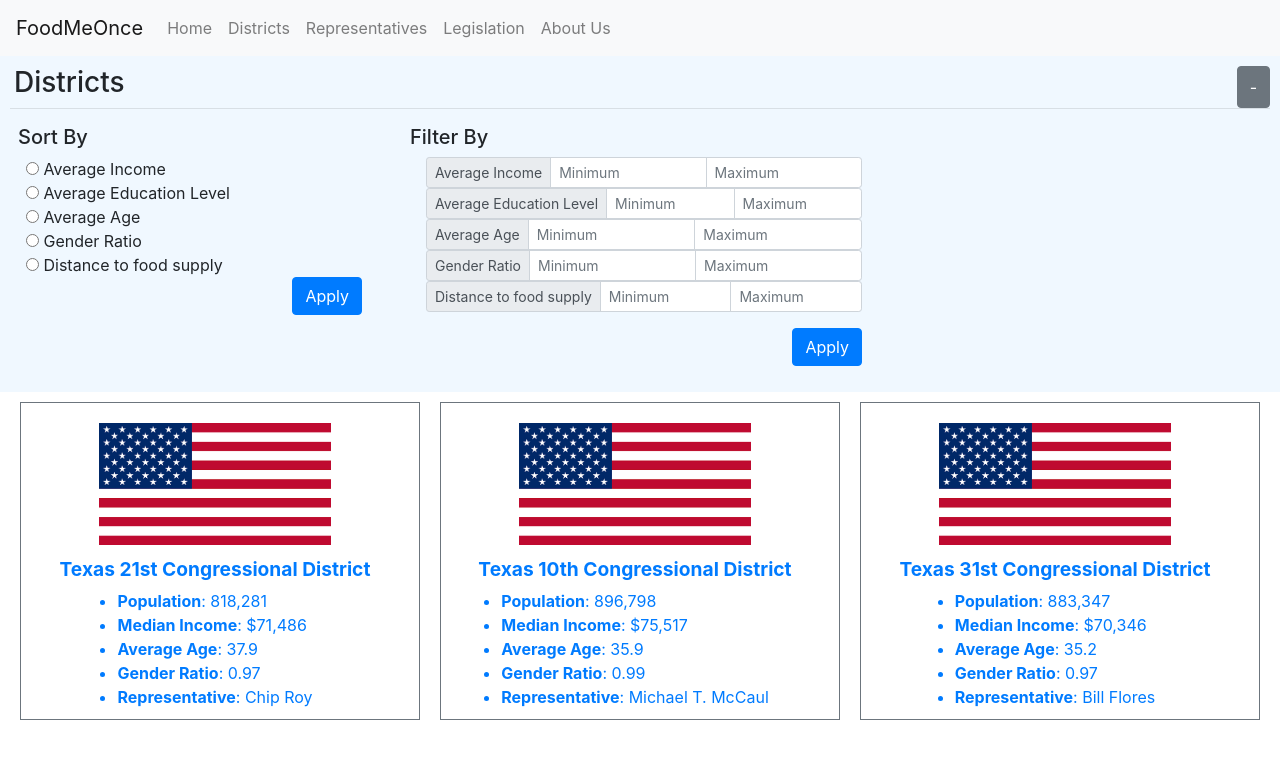
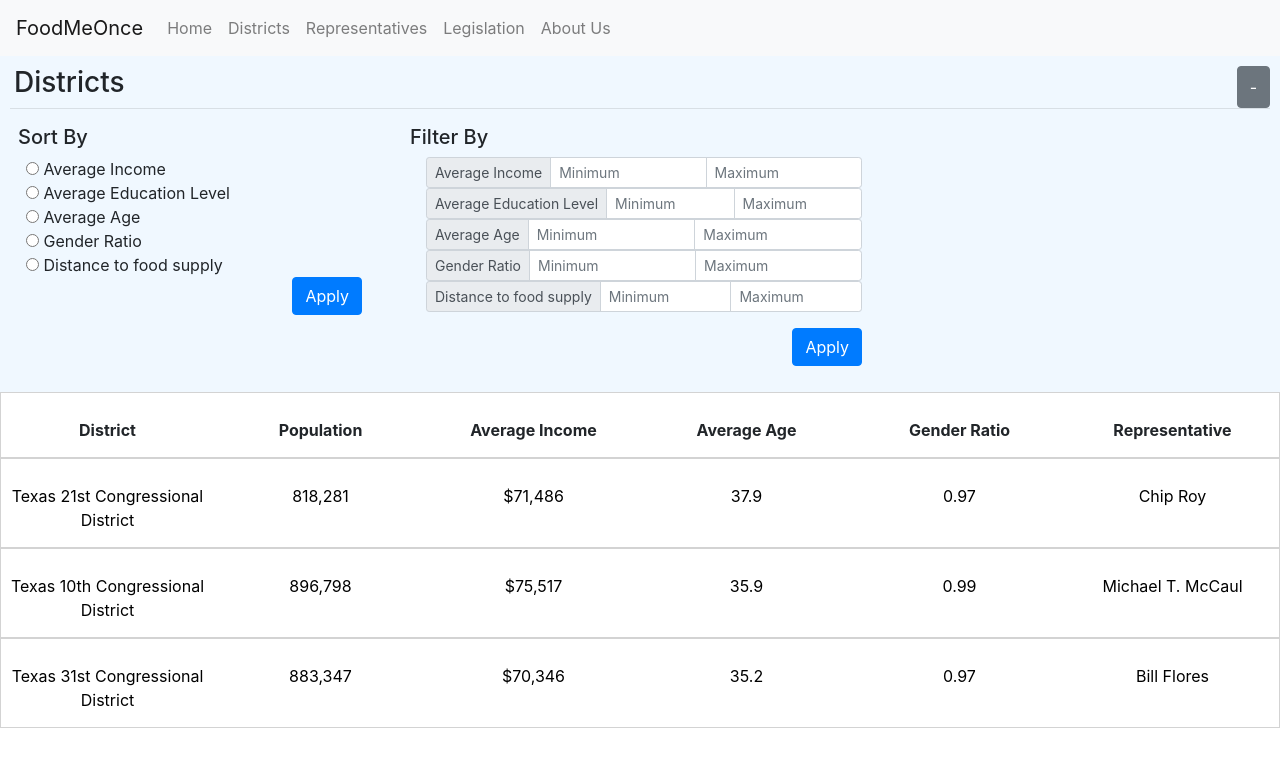
Before and after one commit to nithinp300/FoodMeOnce, a React (Create React App) app: page /Districts in a window 1280 px wide. Shown: the top 766 px of the page. Built offline with nearby package versions, Linux system fonts and the light colour scheme.

Commit message:
cards changed to list

```diff
--- a/src/components/Districts/District.js
+++ b/src/components/Districts/District.js
@@ -1,35 +1,35 @@
-import React from 'react';
-import District_img from '../../images/us.png';
-import './css/District.css';
+import React from "react";
+import District_img from "../../images/us.png";
+import "./css/District.css";
 
 function District(props) {
-    let medianIncome = props.medianIncome.toString().replace(/\B(?=(\d{3})+(?!\d))/g, ",");
+  let medianIncome =
+    props.medianIncome != null
+      ? props.medianIncome.toString().replace(/\B(?=(\d{3})+(?!\d))/g, ",")
+      : 0;
+  if (props.header) {
     return (
-        <div
-            className="district d-flex border border-secondary
-                justify-content-center flex-column align-items-center"
-        >
-            <img className="district-image" src={District_img} alt="us flag" />
-            <p className="district-name">{props.name}</p>
-            <ul>
-                <li className="district-desc">
-                    <span>Population</span>: {props.population}
-                </li>
-                <li className="district-desc">
-                    <span>Median Income</span>: ${props.medianIncome}
-                </li>
-                <li className="district-desc">
-                    <span>Average Age</span>: {props.avgAge}
-                </li>
-                <li className="district-desc">
-                    <span>Gender Ratio</span>: {props.genderRatio}
-                </li>
-                <li className="district-desc">
-                    <span>Representative</span>: {props.representative}
-                </li>
-            </ul>
-        </div>
+      <div className="district d-flex flex-row font-weight-bold text-center">
+        <div className="district-desc">District</div>
+        <div className="district-desc fill-flex">Population</div>
+        <div className="district-desc fill-flex">Average Income</div>
+        <div className="district-desc fill-flex">Average Age</div>
+        <div className="district-desc fill-flex">Gender Ratio</div>
+        <div className="district-desc fill-flex">Representative</div>
+      </div>
     );
+  }
+
+  return (
+    <div className="district d-flex flex-row text-center">
+      <div className="district-desc">{props.name}</div>
+      <div className="district-desc fill-flex">{props.population}</div>
+      <div className="district-desc fill-flex">${props.medianIncome}</div>
+      <div className="district-desc fill-flex">{props.avgAge}</div>
+      <div className="district-desc fill-flex">{props.genderRatio}</div>
+      <div className="district-desc fill-flex">{props.representative}</div>
+    </div>
+  );
 }
 
 export default District;
--- a/src/components/Districts/css/District.css
+++ b/src/components/Districts/css/District.css
@@ -1,36 +1,16 @@
-.district {
-    width: 400px;
-    margin: 10px;
-    padding-top: 20px;
-    padding-bottom: 10px;
-    padding-right: 10px;
+a.district_link {
+  color: black;
 }
 
-.district:hover {
-    background-color: aliceBlue;
-    cursor: pointer;
+.district {
+  border: 1px solid lightgray;
+  padding-top: 20px;
+  padding-bottom: 10px;
+  width: 100%;
 }
 
-.district-image {
-    width: 60%;
-    margin-bottom: 10px;
+.district-desc {
+  width: calc(100% / 6);
+  padding: 5px;
+  vertical-align: middle;
 }
-
-.district-name {
-    margin: 0;
-    font-weight: bold;
-    font-size: 120%;
-    margin-bottom: 5px;
-}
-
-.district ul {
-    margin: 0;
-    padding: 0;
-}
-.district-desc {
-    margin: 0;
-}
-
-.district-desc span {
-    font-weight: bold;
-}
--- a/src/components/Districts/index.js
+++ b/src/components/Districts/index.js
@@ -45,7 +45,7 @@ class Districts extends Component {
         peoplePerSquareMile: "396.3",
         povertyRate: "8.9%",
         numHouseholds: "288,768"
-      },
+      }
     ]
   };
 
@@ -58,7 +58,13 @@ class Districts extends Component {
   render() {
     const districtsRendered = this.state.districts.map((district, i) => {
       return (
-        <Link to={{ pathname:`/Districts/instance/${district.name}`, state: district }}>
+        <Link
+          to={{
+            pathname: `/Districts/instance/${district.name}`,
+            state: district
+          }}
+          className="district_link"
+        >
           <District
             key={i}
             name={district.name}
@@ -89,7 +95,8 @@ class Districts extends Component {
           </div>
           {this.state.collapse && <DistrictSortFilter />}
         </div>
-        <div className="districts-container d-flex justify-content-center flex-wrap bd-highlight mb-3">
+        <div className="districts-container d-flex justify-content-center flex-column bd-highlight mb-3">
+          <District header />
           {districtsRendered}
         </div>
       </div>
--- a/src/components/Legislations/css/Legislation.css
+++ b/src/components/Legislations/css/Legislation.css
@@ -1,37 +1,16 @@
-.legislation {
-    width: 400px;
-    margin: 10px;
-    padding-top: 10px;
-    padding-bottom: 10px;
-    padding-right: 10px;
-    background-color: white;
+a.legislation_link {
+  color: black;
 }
 
-.legislation:hover {
-    background-color: aliceBlue;
-    cursor: pointer;
+.legislation {
+  border: 1px solid lightgray;
+  padding-top: 20px;
+  padding-bottom: 10px;
+  width: 100%;
 }
 
-.legislation-image {
-    width: 60%;
-    margin-bottom: 10px;
+.legislation-desc {
+  width: calc(100% / 7);
+  padding: 5px;
+  vertical-align: middle;
 }
-
-.legislation-name {
-    margin: 0;
-    font-weight: bold;
-    font-size: 120%;
-    margin-bottom: 5px;
-}
-
-.legislation ul {
-    margin: 0;
-    padding: 0;
-}
-.legislation-desc {
-    margin: 0;
-}
-
-.legislation-desc span {
-    font-weight: bold;
-}
--- a/src/components/Representatives/Representative.js
+++ b/src/components/Representatives/Representative.js
@@ -1,31 +1,28 @@
-import React from 'react';
-import Representative_img from '../../images/us.png';
-import './css/Representative.css';
+import React from "react";
+import "./css/Representative.css";
 
 function Representative(props) {
+  if (props.header) {
     return (
-        <div
-            className="representative d-flex border border-secondary
-                justify-content-center flex-column align-items-center"
-        >
-            <img className="representative-image" src={Representative_img} alt="us flag" />
-            <p className="representative-name">{props.name}</p>
-            <ul>
-                <li className="representative-desc">
-                    <span>Age</span>: {props.age}
-                </li>
-                <li className="representative-desc">
-                    <span>Years In Office</span>: {props.yearsInOffice}
-                </li>
-                <li className="representative-desc">
-                    <span>Party</span>: {props.party}
-                </li>
-                <li className="representative-desc">
-                    <span>State/District</span>: {props.stateDistrict}
-                </li>
-            </ul>
-        </div>
+      <div className="representative d-flex flex-row font-weight-bold text-center">
+        <div className="representative-desc">Name</div>
+        <div className="representative-desc">Age</div>
+        <div className="representative-desc">Years In Office</div>
+        <div className="representative-desc">Party</div>
+        <div className="representative-desc">State/District</div>
+      </div>
     );
+  }
+
+  return (
+    <div className="representative d-flex flex-row text-center">
+      <div className="representative-desc">{props.name}</div>
+      <div className="representative-desc">{props.age}</div>
+      <div className="representative-desc">{props.yearsInOffice}</div>
+      <div className="representative-desc">{props.party}</div>
+      <div className="representative-desc">{props.stateDistrict}</div>
+    </div>
+  );
 }
 
 export default Representative;
--- a/src/components/Representatives/index.js
+++ b/src/components/Representatives/index.js
@@ -1,70 +1,80 @@
 import React, { Component } from "react";
 import { Link } from "react-router-dom";
-import RepresentativeSortFilter from './RepresentativeSortFilter';
-import Representative from './Representative';
+import RepresentativeSortFilter from "./RepresentativeSortFilter";
+import Representative from "./Representative";
 
-import './css/Representatives.css';
+import "./css/Representatives.css";
 
 class Representatives extends Component {
-  getAge = (birthDateString) => {
+  getAge = birthDateString => {
     var todayDate = new Date();
     var birthDate = new Date(birthDateString);
     var age = todayDate.getFullYear() - birthDate.getFullYear();
     var monthDiff = todayDate.getMonth() - birthDate.getMonth();
-    if(monthDiff < 0 || (monthDiff = 0 && todayDate.getDate() < birthDate.getDate()))
-    {
+    if (
+      monthDiff < 0 ||
+      (monthDiff = 0 && todayDate.getDate() < birthDate.getDate())
+    ) {
       age--;
     }
     return age;
-  }
-  getEnacted = (enacted) => {
-    if(enacted != null) {
+  };
+  getEnacted = enacted => {
+    if (enacted != null) {
       return enacted;
     }
     return "N/A";
-    }
+  };
 
-    getBillType = (billType) => {
-    if(billType == 'hr'){
+  getBillType = billType => {
+    if (billType == "hr") {
       return "House of Representatives";
     }
     return "Senate";
-    }
+  };
 
-    getParty = (sponsor_party) => {
-    if(sponsor_party == "D") {
+  getParty = sponsor_party => {
+    if (sponsor_party == "D") {
       return "Democrat";
     }
     return "Republican";
-    }
+  };
   state = {
     collapse: true,
-    representatives : []
-  }
+    representatives: []
+  };
 
   handleCollapse = () => {
     this.setState(prevState => ({
       collapse: !prevState.collapse
     }));
-  }
+  };
 
   componentDidMount() {
-    fetch('https://api.propublica.org/congress/v1/116/senate/members.json', {
-      method: 'GET',
+    fetch("https://api.propublica.org/congress/v1/116/senate/members.json", {
+      method: "GET",
       headers: {
-        'X-API-Key': 'eqgLGZRNuOktoYkIpRdonPmtq4zIKokpsvT0EpN6'
+        "X-API-Key": "eqgLGZRNuOktoYkIpRdonPmtq4zIKokpsvT0EpN6"
       }
     })
       .then(response => response.json())
-    .then((data) => {
-      this.setState({representatives: data.results[0].members})
+      .then(data => {
+        this.setState({ representatives: data.results[0].members });
       })
-    .catch(console.log)
+      .catch(console.log);
   }
   render() {
-    const representativesRendered = this.state.representatives.map((representative, i) => {
+    const representativesRendered = this.state.representatives.map(
+      (representative, i) => {
+        if (i >= 3) return null;
         return (
-        <Link to={{ pathname:`/Representatives/instance/${representative.first_name}${representative.last_name}`, state: representative }}>
+          <Link
+            to={{
+              pathname: `/Representatives/instance/${representative.first_name}${representative.last_name}`,
+              state: representative
+            }}
+            className="representative_link"
+          >
             <Representative
               key={i}
               name={representative.first_name + " " + representative.last_name}
@@ -75,22 +85,25 @@ class Representatives extends Component {
             />
           </Link>
         );
-    });
+      }
+    );
     return (
       <div className="representatives-model">
         <div className="sorting-container">
           <div className="d-flex flex-row justify-content-between">
             <h3 className="ml-1">Representatives</h3>
-            <button className="ml-2 btn btn-secondary" onClick={this.handleCollapse}>
-              {this.state.collapse ? '-' : '+'}
+            <button
+              className="ml-2 btn btn-secondary"
+              onClick={this.handleCollapse}
+            >
+              {this.state.collapse ? "-" : "+"}
             </button>
           </div>
-          { this.state.collapse && <RepresentativeSortFilter /> }
+          {this.state.collapse && <RepresentativeSortFilter />}
         </div>
-        <div
-          className="representatives-container d-flex justify-content-center flex-wrap bd-highlight mb-3"
-        >
-            { representativesRendered }
+        <div className="representatives-container d-flex flex-column bd-highlight mb-3">
+          <Representative header />
+          {representativesRendered}
         </div>
       </div>
     );
```
Also changed, not shown: src/components/Legislations/Legislation.js (+32 -37 lines), src/components/Legislations/index.js (+50 -36 lines), src/components/Representatives/css/Representative.css (+11 -31 lines). Lines whose indentation alone changed are shown as unchanged.
